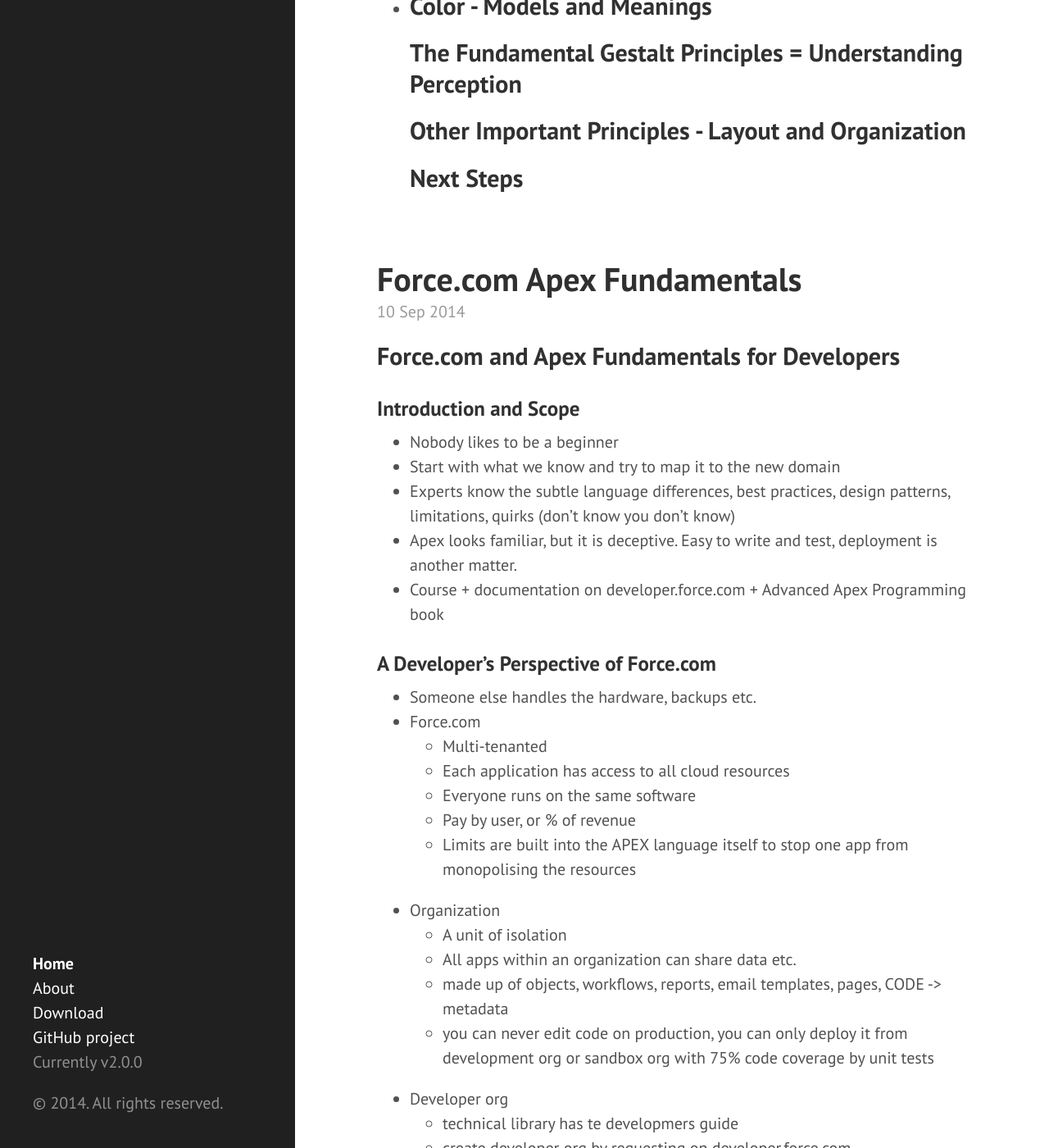
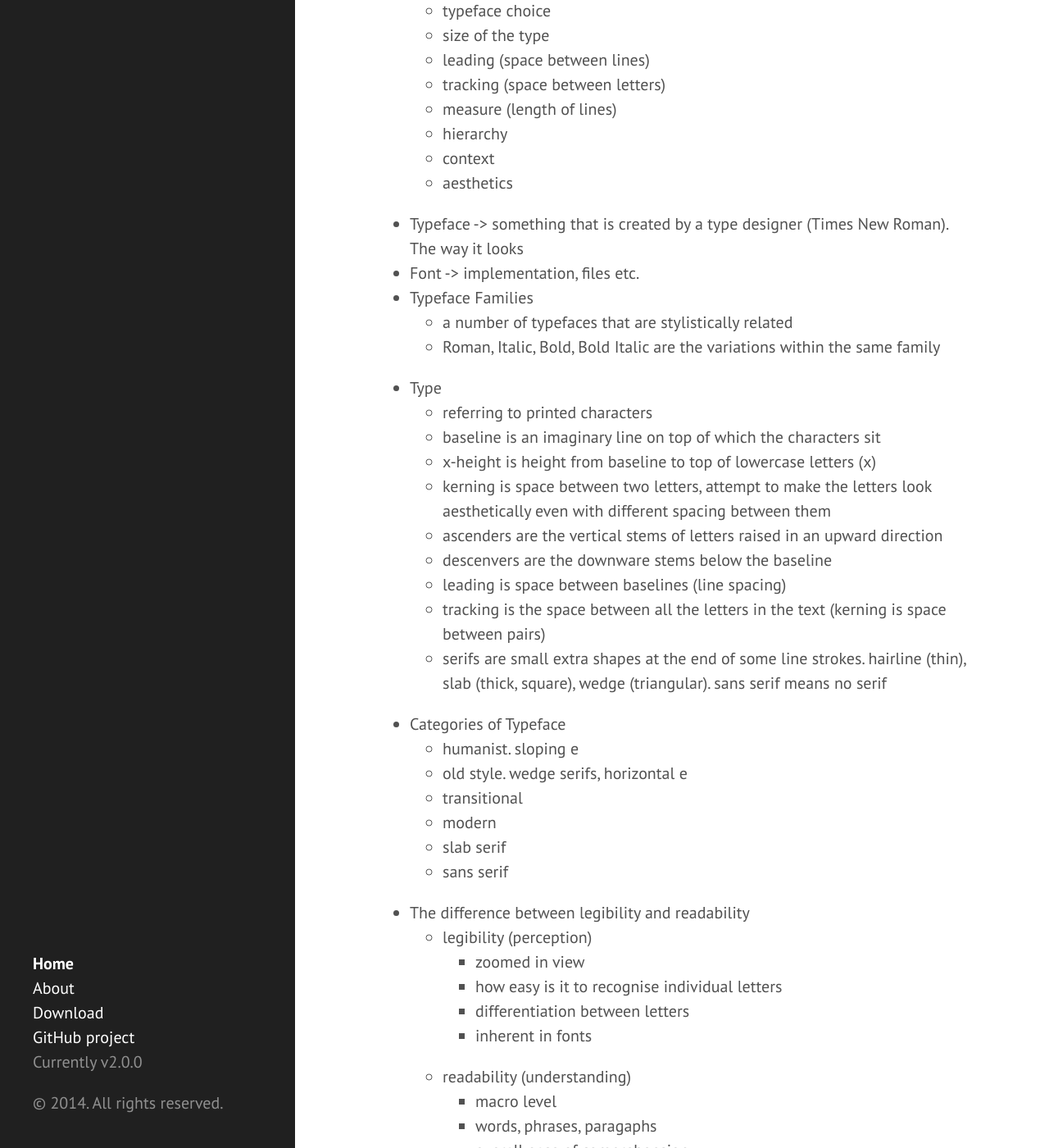
Before and after one commit to eneiand/eneiand.github.io, a Jekyll site: the page built from index.html, in a window 1280 px wide and 1400 px high, scrolled down 3468 px. Shown: the whole window at 82% size. Built offline with Jekyll 4.4.1, drawn with Linux system fonts in a browser that asks for light colours; Markdown is read by kramdown in place of the engine named in the settings; the list of posts is cut into pages by our own code; some of the changed text lies outside the part shown.

Commit message:
Update 2014-09-14-an-introduction-to-design.md

```diff
--- a/_posts/2014-09-14-an-introduction-to-design.md
+++ b/_posts/2014-09-14-an-introduction-to-design.md
@@ -5,7 +5,76 @@
 ## Typography
 
   * better communicate through text
-  *
+  * Considerations
+    * typeface choice
+    * size of the type
+    * leading (space between lines)
+    * tracking (space between letters)
+    * measure (length of lines)
+    * hierarchy
+    * context
+    * aesthetics
+  * Typeface -> something that is created by a type designer (Times New Roman). The way it looks
+  * Font -> implementation, files etc.
+  * Typeface Families
+    * a number of typefaces that are stylistically related
+    * Roman, Italic, Bold, Bold Italic are the variations within the same family
+  * Type
+    * referring to printed characters
+    * baseline is an imaginary line on top of which the characters sit
+    * x-height is height from baseline to top of lowercase letters (x)
+    * kerning is space between two letters, attempt to make the letters look aesthetically even with different spacing between them
+    * ascenders are the vertical stems of letters raised in an upward direction
+    * descenvers are the downware stems below the baseline
+    * leading is space between baselines (line spacing)
+    * tracking is the space between all the letters in the text (kerning is space between pairs)
+    * serifs are small extra shapes at the end of some line strokes. hairline (thin), slab (thick, square), wedge (triangular). sans serif means no serif
+  * Categories of Typeface
+    * humanist. sloping e
+    * old style. wedge serifs, horizontal e
+    * transitional
+    * modern
+    * slab serif
+    * sans serif
+  * The difference between legibility and readability
+    * legibility (perception)
+      * zoomed in view
+      * how easy is it to recognise individual letters
+      * differentiation between letters
+      * inherent in fonts
+    * readability (understanding)
+      * macro level
+      * words, phrases, paragaphs
+      * overall ease of comprehension
+      * reading comfort
+      * combination of font & our layout, so we can influence it.
+    * Readabiltiy in Context
+      * the physical, psychological and emotional context
+      * novel vs. magazine heading vs. road signs
+    * Measure
+      * length of a line of text
+      * above 80 chars can disrupt natural reading rythym
+      * overly long can cause reading fatigue
+      * too short can become disjointed
+      * 65 is a basic rule of thumb (40 -65- 80)
+    * Leading
+      * spacing between lines of text
+      * too little can make it less readable. Cramped, claustraphobic
+      * a guideline is to set leading to 120% of text size
+    * Scale
+      * limited set of sizes is often better than arbitrary
+      * categorise types of text (heading, subheading, main body, caption etc)
+      * choose sizes appropriately (6, 7, 8, 9, 10, 11) etc.
+      * use scale consistently
+    * Vertical Rhythm
+      * setting size and leading to space out vertically
+      * a set of baselines layout the grid, giving order and balance
+    * Kerning
+      * sometimes need to do manual to make clear
+      * most often needed when working with large letters
+      * as type size increases so do the space between letters
+
+
 ## Color - Models and Meanings
 ## The Fundamental Gestalt Principles = Understanding Perception
 ## Other Important Principles - Layout and Organization
```
